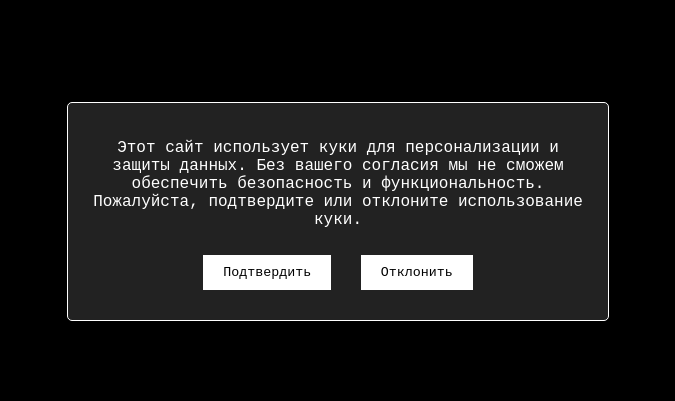
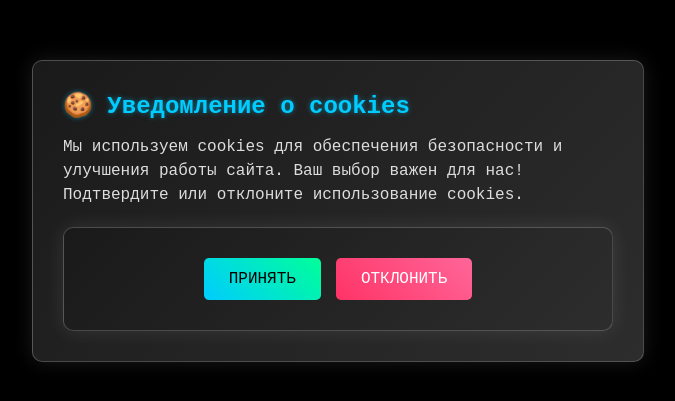
Before and after one commit to W3bs1teH0st3d/valkUI, a plain HTML site: page index.html in a window 1280 px wide. Shown: the part 189-590 px from the top of the page, without its empty margins (302-977 px from the left). Drawn offline with Linux system fonts and the light colour scheme.

Commit message:
Update index.html

```diff
--- a/index.html
+++ b/index.html
@@ -4,8 +4,8 @@
     <meta charset="UTF-8">
     <title>Socifyed</title>
     <!-- Open Graph мета-теги для предпросмотра -->
-    <meta property="og:title" content="Socifyed - Лучшие обходы ФТ">
-    <meta property="og:description" content="Лучший сайт с приятным комьюнити, и лучшим читом 1.16.5, топ обходы только у нас!">
+    <meta property="og:title" content="Socifyed - Лучшее комьюнити">
+    <meta property="og:description" content="Приватный чит на майнкрафт, кс2, роблокс, у нас! только топовые функции!">
     <meta property="og:image" content="https://distribution.faceit-cdn.net/images/dea9d1fd-4e0a-4bd4-b64f-d0325e6b5bac.jpeg">
     <meta property="og:url" content="https://socifyed.netlify.app">
     <meta property="og:type" content="website">
@@ -23,35 +23,73 @@
             left: 0;
             width: 100%;
             height: 100%;
-            background: rgba(0, 0, 0, 0.95);
+            background: rgba(0, 0, 0, 0.98);
             color: #fff;
             display: flex;
             justify-content: center;
             align-items: center;
             z-index: 10;
-            text-align: center;
+            transition: opacity 0.5s ease;
         }
+
         #cookie-notice.hidden {
-            display: none;
+            opacity: 0;
+            pointer-events: none;
         }
+
         #cookie-notice div {
-            background: #222;
-            padding: 20px;
-            border: 1px solid #fff;
+            background: linear-gradient(135deg, #1a1a1a 0%, #2d2d2d 100%);
+            padding: 30px;
+            border-radius: 10px;
+            max-width: 550px;
+            box-shadow: 0 0 20px rgba(255, 255, 255, 0.1);
+            border: 1px solid rgba(255, 255, 255, 0.2);
+            animation: fadeIn 0.5s ease;
+        }
+
+        #cookie-notice h2 {
+            margin: 0 0 15px;
+            font-size: 24px;
+            color: #00ccff;
+            text-shadow: 0 0 5px rgba(0, 204, 255, 0.5);
+        }
+
+        #cookie-notice p {
+            margin: 0 0 20px;
+            line-height: 1.5;
+            color: #ddd;
+        }
+
+        .cookie-buttons {
+            display: flex;
+            gap: 15px;
+            justify-content: center;
+        }
+
+        #cookie-notice button {
+            padding: 12px 25px;
+            border: none;
             border-radius: 5px;
-            max-width: 500px;
-        }
-        #cookie-notice button {
-            margin: 10px;
-            padding: 10px 20px;
-            background: #fff;
-            color: #000;
-            border: none;
             cursor: pointer;
             font-family: 'Courier New', monospace;
+            font-size: 16px;
+            transition: all 0.3s ease;
+            text-transform: uppercase;
         }
+
+        #accept {
+            background: linear-gradient(45deg, #00ccff, #00ff99);
+            color: #000;
+        }
+
+        #decline {
+            background: linear-gradient(45deg, #ff3366, #ff6699);
+            color: #fff;
+        }
+
         #cookie-notice button:hover {
-            background: #ddd;
+            transform: translateY(-2px);
+            box-shadow: 0 5px 15px rgba(0, 204, 255, 0.3);
         }
         #video-container {
             position: fixed;
@@ -88,19 +126,22 @@
             -ms-overflow-style: none;
             scrollbar-width: none;
         }
-    </style>
+	</style>
 </head>
 <body>
     <div id="cookie-notice">
         <div>
-            <img src="https://2no.co/Socifyed" width="1" height="1" style="display: none;">
-            <p>Этот сайт использует куки для персонализации и защиты данных. Без вашего согласия мы не сможем обеспечить безопасность и функциональность. Пожалуйста, подтвердите или отклоните использование куки.</p>
-            <button id="accept">Подтвердить</button>
-            <button id="decline">Отклонить</button>
+            <h2>🍪 Уведомление о cookies</h2>
+            <p>Мы используем cookies для обеспечения безопасности и улучшения работы сайта.
+            Ваш выбор важен для нас! Подтвердите или отклоните использование cookies.</p>
+            <div class="cookie-buttons">
+                <button id="accept">Принять</button>
+                <button id="decline">Отклонить</button>
+            </div>
         </div>
     </div>
     <div id="video-container">
-        <video id="prank-video" autoplay>
+        <video id="prank-video" autoplay muted>
             <source src="videos/dox.mp4" type="video/mp4">
             Ваш браузер не поддерживает видео.
         </video>
```
